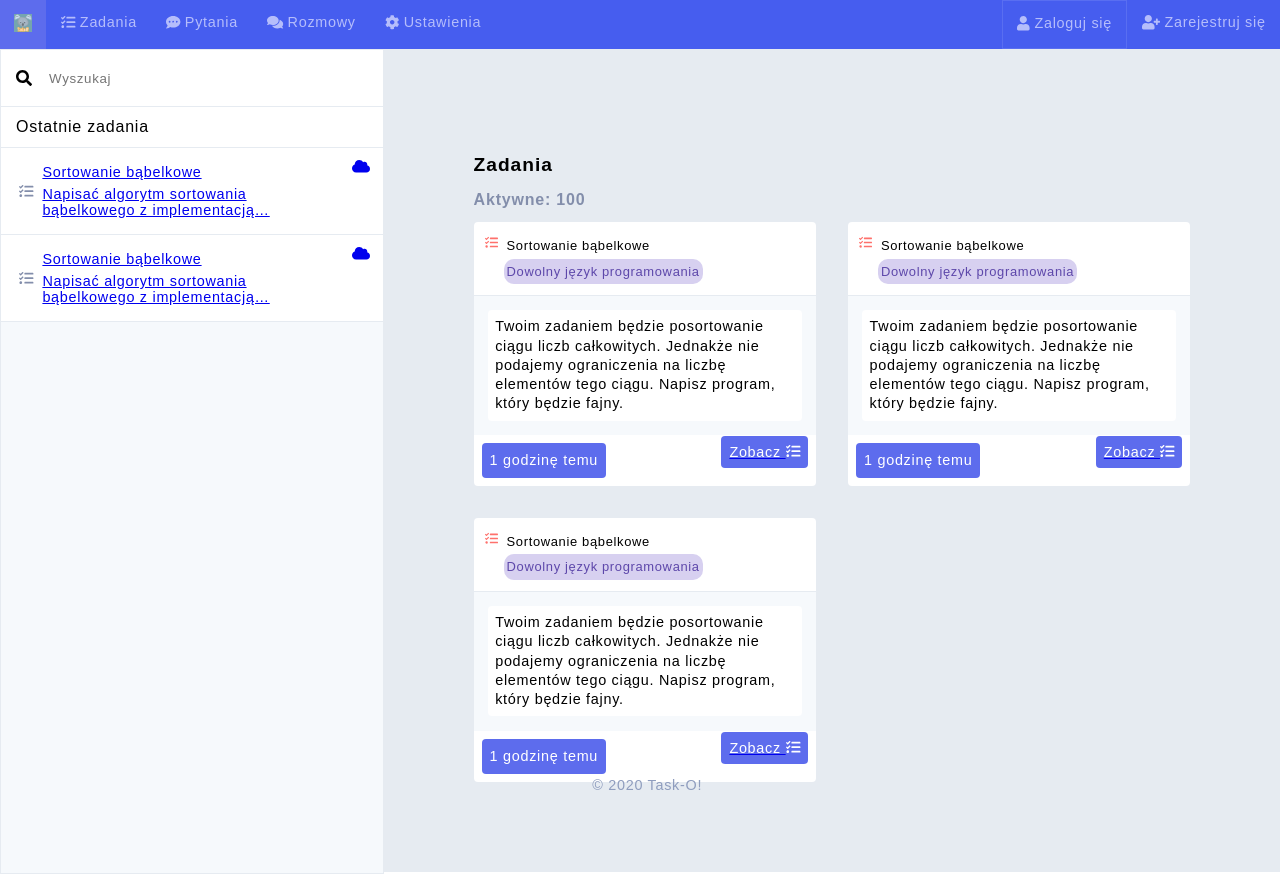
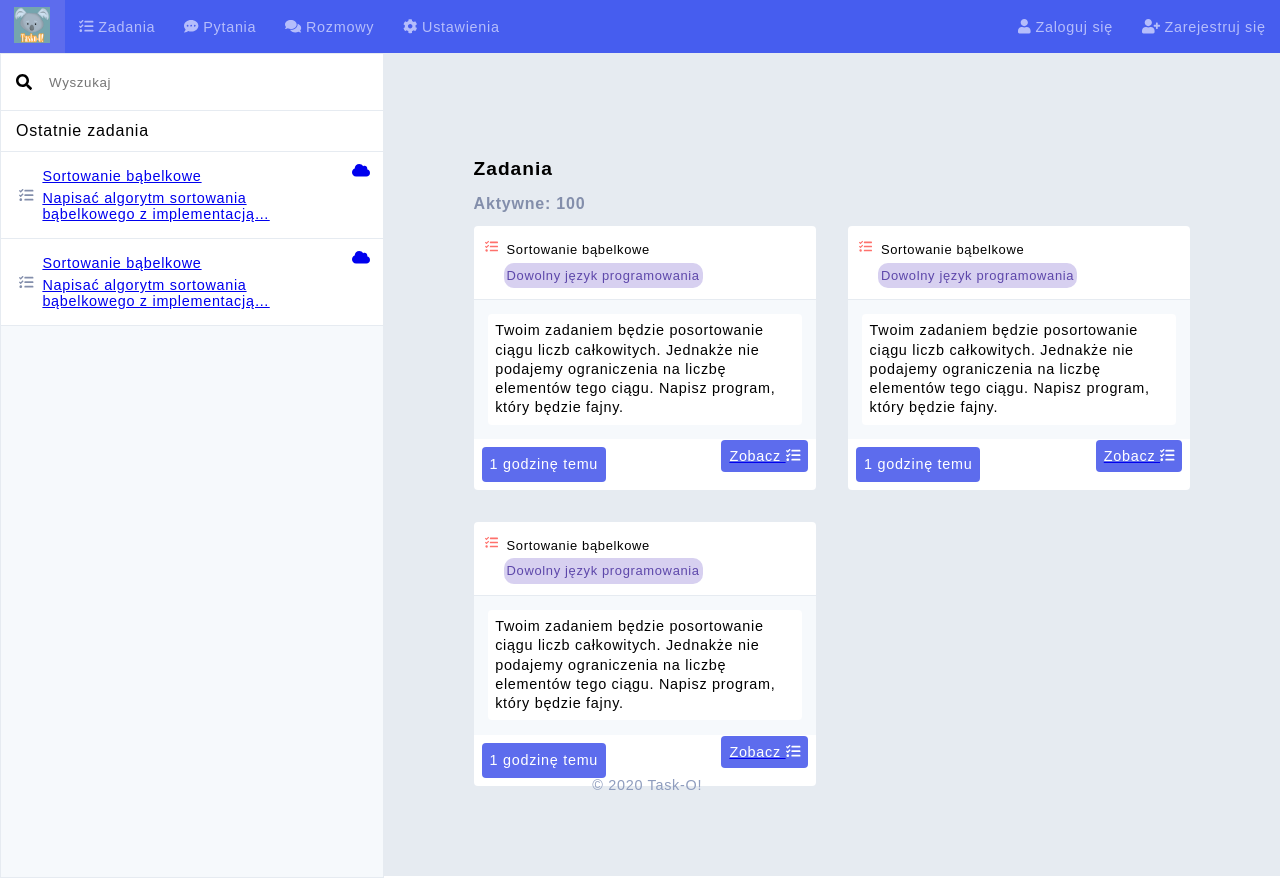
Before and after one commit to FilipHalon/Task-O, a React (Create React App) app: page /tasks in a window 1280 px wide. Built offline with nearby package versions, Linux system fonts and the light colour scheme.

Commit message:
Header and footer styles revised.

```diff
--- a/src/components/Navbar.jsx
+++ b/src/components/Navbar.jsx
@@ -11,7 +11,7 @@ export default props => {
         <header>
             <nav>
                 <ul>
-                    <div className="navbar-options">
+                    <div className="navbar-left">
                         <li>
                             <Link to="/">
                                 <img src={Taskoala} alt="taskoala" />
@@ -38,7 +38,7 @@ export default props => {
                             </Link>
                         </li>
                     </div>
-                    <div className="navbar-auth">
+                    <div className="navbar-right">
                         {isLogged ?
                         <li>
                             <Link to="/profile">
--- a/src/index.css
+++ b/src/index.css
@@ -1,6 +1,6 @@
 :root {
   --navbar-text-color: #B5BDFB;
-  --sidebar-border: 1px solid #E6EBF1;
+  --task-sidebar-border: 1px solid #E6EBF1;
   --button-green: #39C3797E;
   --button-green-hover: #39C379;
   --button-purple: #ad14c4;
@@ -17,16 +17,16 @@
 }
 
 html {
-  height: 100%;
+  /* height: 100%; */
 }
 
 body {
   margin: 0;
-  height: 100%;
+  /* height: 100%; */
 }
 
 .root {
-  height: 100%;
+  /* height: 100%; */
 }
 
 .hidden {
@@ -36,7 +36,7 @@ body {
 /* navbar */
 
 header {
-  width: 100%;
+  /* width: 100%; */
   /* position: fixed; */
   position: sticky;
   top: 0;
@@ -47,25 +47,26 @@ nav ul {
   margin: 0;
   padding: 0;
   display: flex;
-  flex-wrap: wrap;
+  /* flex-wrap: wrap; */
 }
 
 nav div {
   display: flex;
   flex-wrap: wrap;
+  align-items: center;
 }
 
-.navbar-options {
+.navbar-left {
   width: 65%;
 }
 
-.navbar-auth {
+.navbar-right {
   justify-content: flex-end;
   width: 35%;
 }
 
 nav li {
-  display: flex;
+  display: inline-flex;
 }
 
 nav a {
@@ -73,6 +74,10 @@ nav a {
   text-decoration: none;
   color: var(--navbar-text-color);
   font-size: 80%;
+}
+
+.navbar-left > li:first-child > a {
+  padding: 0.5em 1em;
 }
 
 nav a:hover {
@@ -87,7 +92,7 @@ nav a:hover {
 }
 
 nav img {
-  width: 1.1rem;
+  width: 2.5em;
 }
 
 .navbar-auth li:first-of-type a {
@@ -333,7 +338,7 @@ div.task-description {
   display: flex;
   height: 2.5rem;
   align-items: center;
-  border-bottom: var(--sidebar-border);
+  border-bottom: var(--task-sidebar-border);
 }
 
 .task-description-heading svg {
@@ -349,7 +354,7 @@ div.task-description {
   height: 3.5rem;
   padding-right: 15px;
   font-size: 90%;
-  border-bottom: var(--sidebar-border);
+  border-bottom: var(--task-sidebar-border);
 }
 
 .required-programming-languages {
@@ -413,7 +418,7 @@ div.task-description {
   /* position: absolute; */
   /* width: 30%; */
   height: 100%;
-  border: var(--sidebar-border);
+  border: var(--task-sidebar-border);
   background: #F6F9FC;
 }
 
@@ -425,7 +430,7 @@ div.task-description {
   display: flex;
   align-items: center;
   height: 3.5rem;
-  border-bottom: var(--sidebar-border);
+  border-bottom: var(--task-sidebar-border);
 }
 
 .search-area svg {
@@ -442,7 +447,7 @@ div.task-description {
   align-items: center;
   width: 100%;
   height: 2.5rem;
-  border-bottom: var(--sidebar-border);
+  border-bottom: var(--task-sidebar-border);
 }
 
 .recent-task-list > ul {
@@ -456,7 +461,7 @@ div.task-description {
 .recent-task-list > ul li {
   display: block;
   padding: 10px 10px 10px 15px;
-  border-bottom: var(--sidebar-border);
+  border-bottom: var(--task-sidebar-border);
 }
 
 .search-area,
@@ -504,7 +509,7 @@ div.task-description {
 }
 
 .active-task .recent-task {
-  border-bottom: var(--sidebar-border);
+  border-bottom: var(--task-sidebar-border);
   padding: .5rem;
 }
 
```
Also changed, not shown: src/components/Styled.jsx (added).
